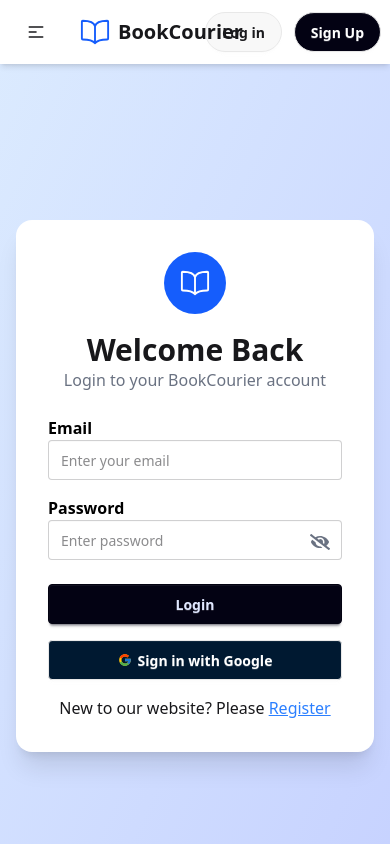
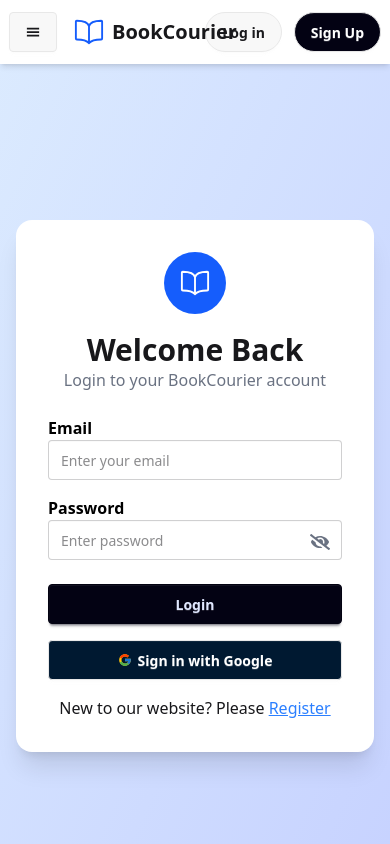
Before and after one commit to sukanta022/BookCourier_client, a React (Vite) app: page /login in a window 390 px wide. Shown: the top 844 px of the page. Built offline with nearby package versions, Linux system fonts and the light colour scheme; no server answers.

Commit message:
make firebase info secure

```diff
--- a/src/Firebase/firebase.init.js
+++ b/src/Firebase/firebase.init.js
@@ -5,12 +5,12 @@
 import { getAuth } from "firebase/auth";
 // Your web app's Firebase configuration
 const firebaseConfig = {
-  apiKey: "AIzaSyByNX5xAtVb7DY1ZNe_OXdOD3WC5Bl001E",
-  authDomain: "bookcouriar.firebaseapp.com",
-  projectId: "bookcouriar",
-  storageBucket: "bookcouriar.firebasestorage.app",
-  messagingSenderId: "656165277406",
-  appId: "1:656165277406:web:f10e83d0fa41bd80123c4f"
+  apiKey: import.meta.env.VITE_apiKey,
+  authDomain: import.meta.env.VITE_authDomain,
+  projectId: import.meta.env.VITE_projectId,
+  storageBucket: import.meta.env.VITE_storageBucket,
+  messagingSenderId: import.meta.env.VITE_messagingSenderId,
+  appId: import.meta.env.VITE_appId
 };
 
 // Initialize Firebase
--- a/src/Pages/Dashboard/Admin/UserList.jsx
+++ b/src/Pages/Dashboard/Admin/UserList.jsx
@@ -38,6 +38,7 @@
     }
 
     const removeUser = (email) => {
+        console.log(email)
         Swal.fire({
             title: "Delete user?",
             text: "This action cannot be undone!",
@@ -104,7 +105,7 @@
                                 <td className="p-4 text-center">
                                     <button
                                         onClick={() => removeUser(user.email)}
-                                        className="text-red-500 hover:text-red-600 text-xl transition"
+                                        className="text-red-500 btn hover:text-red-600 text-xl transition"
                                     >
                                         <FaTrashAlt />
                                     </button>
--- a/src/Pages/Shared/Navbar.jsx
+++ b/src/Pages/Shared/Navbar.jsx
@@ -4,10 +4,11 @@
 import { MdLogout } from "react-icons/md";
 import { FaRegCircleUser } from "react-icons/fa6";
 import { AuthContext } from '../../Context/AuthContext';
+import { GiHamburgerMenu } from "react-icons/gi";
 const Navbar = () => {
-  const {user,signOutUser,loading} = use(AuthContext)
+  const { user, signOutUser, loading } = use(AuthContext)
 
-    if(loading){
+  if (loading) {
     return <p>Loading....</p>
   }
 
@@ -15,7 +16,7 @@
     <li><NavLink to={"/"}>Home</NavLink></li>
     <li><NavLink to={"/browse_books"}>Browse books</NavLink></li>
     {
-      user &&  <>
+      user && <>
         <li><NavLink to={"/Dashboard"}>Dashboard</NavLink></li>
 
       </>
@@ -27,10 +28,10 @@
   }
   return (
     <div class="navbar backdrop-blur-md bg-white/20 border border-white/30 shadow-md sticky top-0 z-50">
-          <div class="navbar-start">
+      <div class="navbar-start gap-0">
         <div class="dropdown">
-              <div tabindex="0" role="button" class="btn btn-ghost lg:hidden">
-                <svg xmlns="http://www.w3.org/2000/svg" class="h-5 w-5" fill="none" viewBox="0 0 24 24" stroke="currentColor"> <path stroke-linecap="round" stroke-linejoin="round" stroke-width="2" d="M4 6h16M4 12h8m-8 6h16" /> </svg>
+          <div tabindex="0" role="button" class="btn  lg:hidden">
+            <GiHamburgerMenu />
           </div>
           <ul
             tabindex="-1"
@@ -57,7 +58,7 @@
         }
 
         {
-              user ? <button onClick={handleSignOut} className='btn bg-[#0D9488]/90 md:rounded-4xl rounded-full text-white'><span className='md:block hidden'>Log out</span> <MdLogout className='md:hidden block text-xl font-bold'/></button> : <Link to={'/register'} className="btn bg-[#030213] rounded-4xl text-white">Sign Up</Link>
+          user ? <button onClick={handleSignOut} className='btn bg-[#0D9488]/90 md:rounded-4xl rounded-full text-white'><span className='md:block hidden'>Log out</span> <MdLogout className='md:hidden block text-xl font-bold' /></button> : <Link to={'/register'} className="btn bg-[#030213] rounded-4xl text-white">Sign Up</Link>
         }
 
 
```
Lines whose indentation alone changed are shown as unchanged.
